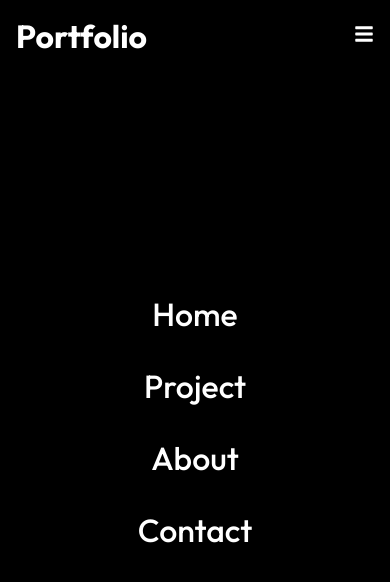
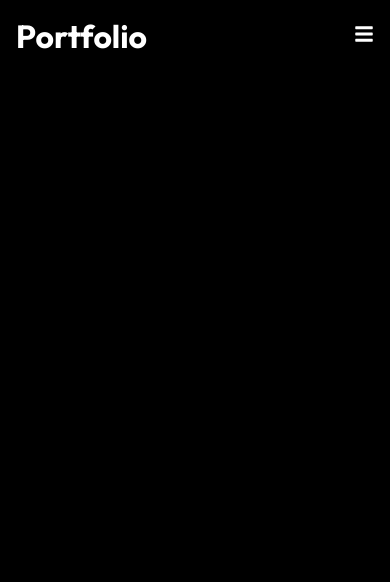
Before and after one commit to KipletingEdwin/cloned-portfolio, a React (Create React App) app: page / in a window 390 px wide. Shown: the top 582 px of the page. Built offline with nearby package versions, Linux system fonts and the light colour scheme.

Commit message:
style navbar menu

```diff
--- /dev/null
+++ b/src/components/HeroImage.js
@@ -0,0 +1,11 @@
+import "./HeroImageStyles.css";
+
+import React from 'react'
+
+function HeroImage() {
+  return (
+    <div>HeroImage</div>
+  )
+}
+
+export default HeroImage
--- a/src/components/Navbar.js
+++ b/src/components/Navbar.js
@@ -15,7 +15,7 @@ function Navbar() {
         <Link to="/">
         <h1> Portfolio </h1>
         </Link>
-        <ul className="nav-menu">
+        <ul className={click ? "nav-menu active" : "nav-menu"}>
             <li>
                 <Link to="/">Home</Link>
             </li>
--- a/src/components/NavbarStyles.css
+++ b/src/components/NavbarStyles.css
@@ -32,8 +32,13 @@
         background: rgba(0, 0, 0, 0.9);
         position: absolute;
         top: 0;
+        left: -100%;
+        z-index: -3;
+        transition: 0.3s;
+    }
+
+    .nav-menu.active{
         left: 0;
-        z-index: -3;
     }
 
     .nav-menu li{
--- a/src/routes/Home.js
+++ b/src/routes/Home.js
@@ -1,10 +1,13 @@
 import React from 'react'
 import Navbar from '../components/Navbar'
+import HeroImage from '../components/HeroImage'
 
 function Home() {
   return (
     <div>
       <Navbar />
+      <HeroImage />
+
     </div>
   )
 }
```
Also changed, not shown: src/components/HeroImageStyles.css (added).
